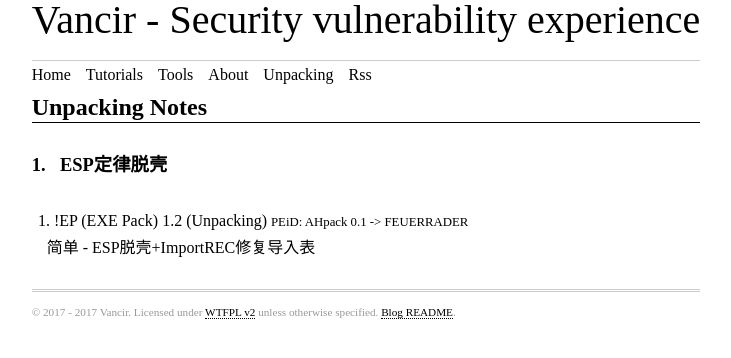
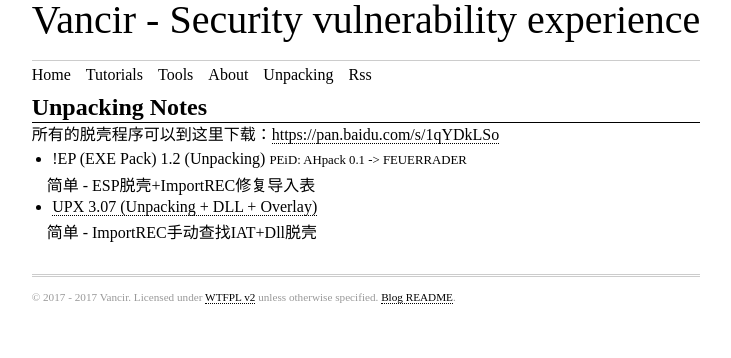
Before and after one commit to Trietptm-on-Coding-Algorithms/vancir.github.io, a Jekyll site: the page built from unpacking.html, in a window 1280 px wide. Shown: the top 358 px of the page, without its empty margins (274-1005 px from the left). Built offline with Jekyll 4.4.1, drawn with Linux system fonts in a browser that asks for light colours; some web fonts are replaced.

Commit message:
add the post about manual unpacking and dll unpack

```diff
--- a/unpacking.html
+++ b/unpacking.html
@@ -6,9 +6,12 @@ layout: default
 <article>
     <h1 id="article-title">Unpacking Notes</h1>
 
-    <h1 id="section"><span class="header-section-number">1</span> ESP定律脱壳</h1>
-    <ol type="1">
-      <li><a href="/posts/"></a>!EP (EXE Pack) 1.2 (Unpacking) <small>PEiD: AHpack 0.1 -> FEUERRADER</small></li>
+    <p>所有的脱壳程序可以到这里下载：<a href="https://pan.baidu.com/s/1qYDkLSo">https://pan.baidu.com/s/1qYDkLSo</a></p>
+
+    <ul type="1">
+      <li><a href="/posts/!EP-(EXE-Pack)v1_2"></a>!EP (EXE Pack) 1.2 (Unpacking) <small>PEiD: AHpack 0.1 -> FEUERRADER</small></li>
       <div>简单 - ESP脱壳+ImportREC修复导入表</div>
-    </ol>
+      <li><a href="/posts/upx-dll-unpack">UPX 3.07 (Unpacking + DLL + Overlay)</a></li>
+      <div>简单 - ImportREC手动查找IAT+Dll脱壳</div>
+    </ul>
 </article>
```
Also changed, not shown: _posts/2017-11-20-upx-dll-unpack.md (added, +75 -0 lines), _posts/2017-11-16-!EP(EXE-Pack)v1_2.md (renamed from _posts/2017-11-16-!EP (EXE Pack)v1_2.md), images/unpacking/upx-dll-unpack/1.png (added), images/unpacking/upx-dll-unpack/10.png (added), images/unpacking/upx-dll-unpack/11.png (added), images/unpacking/upx-dll-unpack/12.png (added), images/unpacking/upx-dll-unpack/13.png (added), images/unpacking/upx-dll-unpack/2.png (added), images/unpacking/upx-dll-unpack/3.png (added), images/unpacking/upx-dll-unpack/4.png (added), images/unpacking/upx-dll-unpack/5.png (added), images/unpacking/upx-dll-unpack/6.png (added), images/unpacking/upx-dll-unpack/7.png (added), images/unpacking/upx-dll-unpack/8.png (added), 1 more files.
